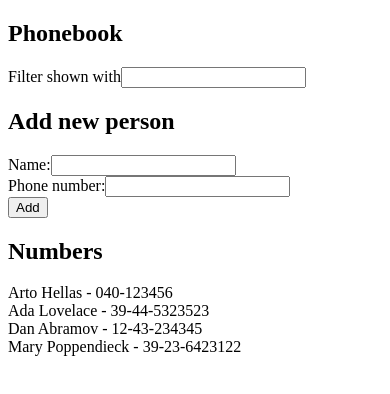
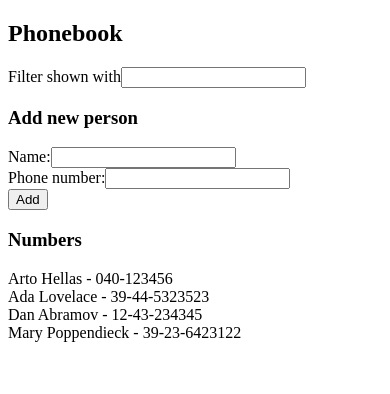
Before and after one commit to devJuanS/fullstackopen-course, a React (Vite) app in the folder part-02/phonebook/: page / in a window 390 px wide. Shown: the top 394 px of the page. Built offline with nearby package versions, Linux system fonts and the light colour scheme.

Commit message:
refactor the app in various components. Solution to the exercise 2.10: The Phonebook, step 5

```diff
--- a/part-02/phonebook/src/App.jsx
+++ b/part-02/phonebook/src/App.jsx
@@ -1,4 +1,76 @@
 import { useState } from 'react';
+
+/**
+ * Filter component to show names according the entered value.
+ * @param {props} filterName Value to be filtered
+ * @param {props} onChange   Handle function for the input control
+ * @returns React component
+ */
+const Filter = ( {filterName, onChange} ) => {
+
+  return (
+    <>
+      <div>
+        Filter shown with
+        <input
+          type     = "text"
+          value    = { filterName }
+          onChange = { onChange }
+        />
+      </div>
+    </>
+  );
+}
+
+/**
+ * Form component to add a new phone number.
+ * @param {*} props Value and handle function for the name and phone number controls.
+ * @returns React component
+ */
+const PersonForm = ( props ) => {
+
+  return (
+    <>
+      <form onSubmit = { props.onSubmit }>
+        <div>
+          Name:
+          <input
+            value    = { props.inputNameValue }
+            onChange = { props.onChangeName }
+          />
+        </div>
+        <div>
+          Phone number:
+          <input
+            type     = "text"
+            value    = { props.inputNumberValue }
+            onChange = { props.onChangeNumber }
+          />
+        </div>
+        <div>
+          <button type='submit'>Add</button>
+        </div>
+      </form>
+    </>
+  );
+}
+
+/**
+ * Component to render the phone number list.
+ * @param {Array<Object>} personsList
+ * @returns React component
+ */
+const Persons = ( {personsList} ) => {
+  return (
+    <>
+      {
+        personsList.map( person =>
+          <div key = {person.id}>{ person.name } - { person.number }</div>
+        )
+      }
+    </>
+  );
+}
 
 function App() {
   const [persons, setPersons]       = useState([
@@ -77,41 +149,23 @@ function App() {
     <>
       <div>
         <h2>Phonebook</h2>
-          <div>
-            Filter shown with
-            <input
-              type="text"
-              value={ filterName }
-              onChange={ handleFilterChange }
-            />
-          </div>
-        <form onSubmit={ addPerson }>
-          <h2>Add new person</h2>
-          <div>
-            Name:
-            <input
-              value    = { newName }
-              onChange = { handleNameChange }
-            />
-          </div>
-          <div>
-            Phone number:
-            <input
-              type     = "text"
-              value    = { newNumber }
-              onChange = { handleNumberChange }
-            />
-          </div>
-          <div>
-            <button type='submit'>Add</button>
-          </div>
-        </form>
-        <h2>Numbers</h2>
-        {
-          personsToShow.map( person =>
-            <div key = {person.id}>{ person.name } - { person.number }</div>
-          )
-        }
+
+        <Filter
+          filterName = { filterName }
+          onChange = { handleFilterChange }
+        />
+
+        <h3>Add new person</h3>
+        <PersonForm
+          onSubmit         = { addPerson }
+          inputNameValue   = { newName }
+          onChangeName     = { handleNameChange }
+          inputNumberValue = { newNumber }
+          onChangeNumber   = { handleNumberChange }
+        />
+
+        <h3>Numbers</h3>
+        <Persons personsList = { personsToShow } />
       </div>
     </>
   );
```
Also changed, not shown: 2 other files (tests, documents, lock files or other folders).
